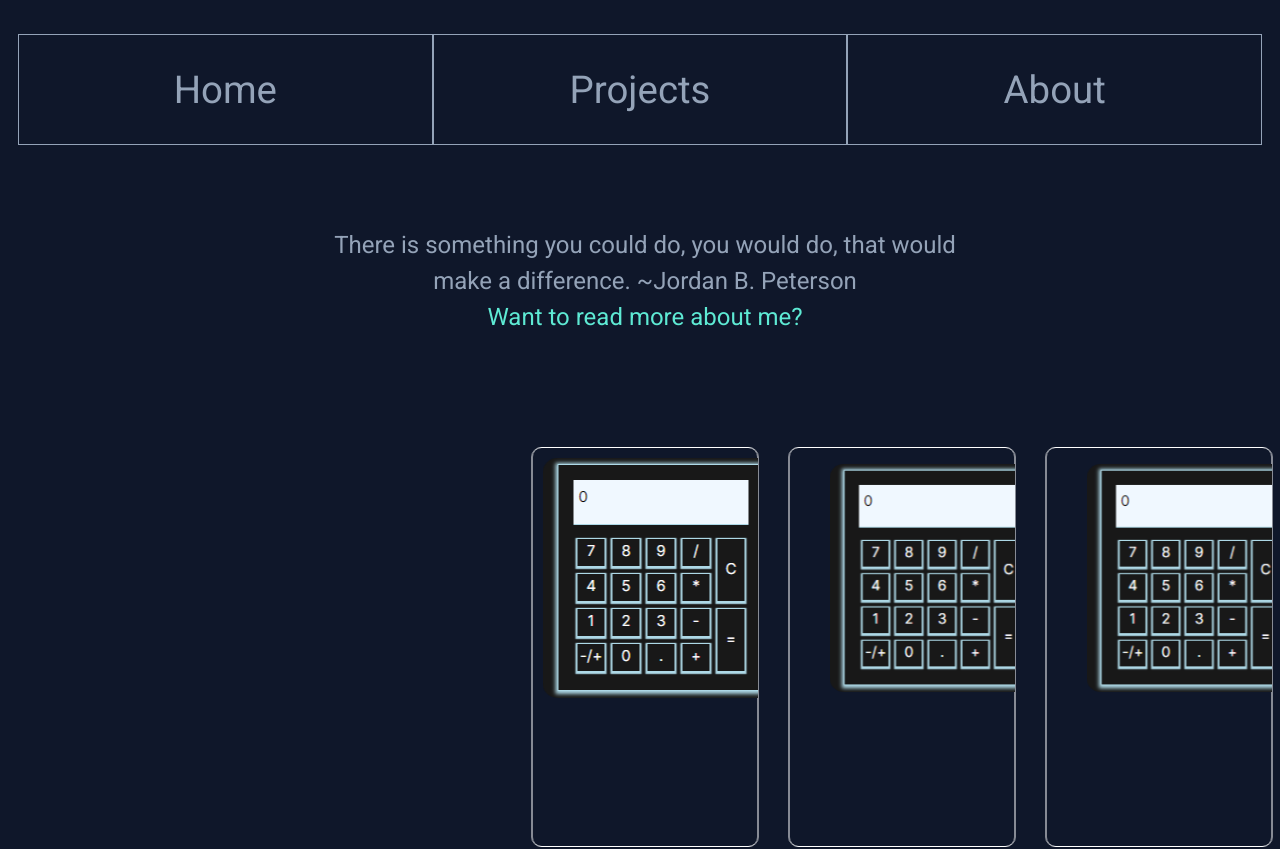
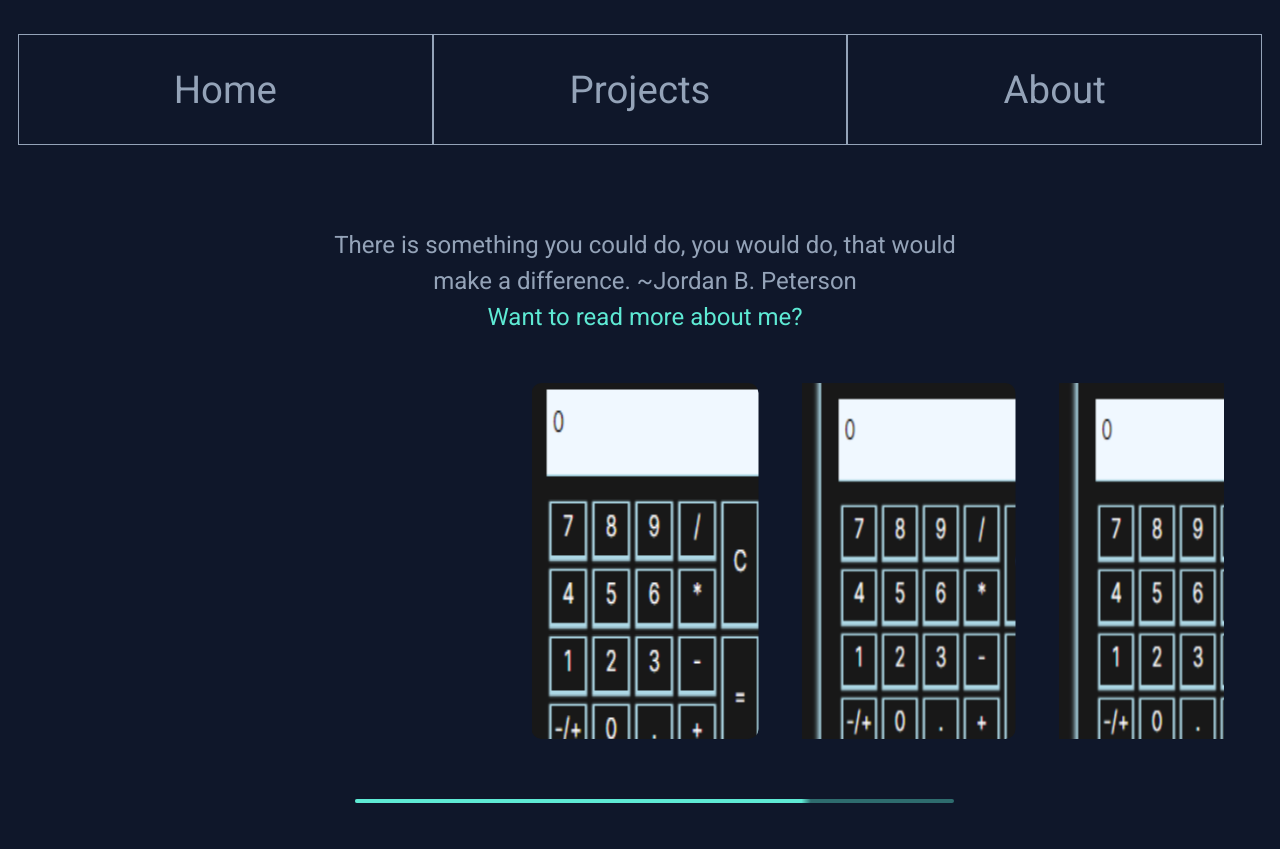
Before and after one commit to Schubi222/Porfolio, a Vue app in the folder Porfolio/: page / in a window 1280 px wide. Shown: the top 849 px of the page. Built offline with nearby package versions, Linux system fonts and the light colour scheme.

Commit message:
Swiper styles | contact form init

```diff
--- a/Porfolio/src/assets/SwiperCustomStyles.css
+++ b/Porfolio/src/assets/SwiperCustomStyles.css
@@ -71,22 +71,39 @@ body {
 .mySwiper {
   margin: 0 20rem;
   width: 80%;
-  height: 440px !important;
-  padding: 5rem 20rem;
+  height: fit-content !important;
+  padding: 2vh 5rem;
   overflow: hidden;
 }
 
 .swiper_custom_slide {
-  border: 1px solid white;
-  height: 400px;
+  /*border: 1px solid white;*/
+  height: clamp(200px, 100px + 20vw, 400px);
   overflow: hidden;
   border-radius: 10px;
   padding: 10px;
   box-sizing: border-box;
   cursor: pointer;
+  position: relative;
 }
 .swiper_custom_slide img {
   border-radius: 15px;
+  width: 130%;
+  height: 130%;
+  position: absolute;
+  left: -10%;
+  top: -10%;
+}
+
+.swiper-scrollbar {
+  margin-top: 4rem;
+}
+
+@media (max-width: 1024px) {
+  .mySwiper {
+    padding: 2vh 1rem;
+    width: 100%;
+  }
 }
 
 /*# sourceMappingURL=SwiperCustomStyles.css.map */
--- a/Porfolio/src/assets/SwiperCustomStyles.scss
+++ b/Porfolio/src/assets/SwiperCustomStyles.scss
@@ -1,5 +1,6 @@
 
 @use "base";
+@use "variables";
 .swiper-scrollbar{
   background: transparentize(rgba(94,234,212,1),0.6) !important;
   width: 60% !important;
@@ -18,19 +19,34 @@
 .mySwiper{
   margin: 0 20rem;
   width: 80%;
-  height: 440px !important;
-  padding: 5rem 20rem;
+  height: fit-content !important;
+  padding: 2vh 5rem;
   overflow: hidden;
 }
 .swiper_custom_slide{
-  border: 1px solid white;
-  height: 400px;
+  /*border: 1px solid white;*/
+  height: clamp(200px,calc(100px + 20vw) ,400px);
   overflow: hidden;
   border-radius: 10px;
   padding: 10px;
   box-sizing: border-box;
   cursor: pointer;
+  position: relative;
   & img{
     border-radius: 15px;
+    width: 130%;
+    height: 130%;
+    position: absolute;
+    left: -10%;
+    top: -10%;
   }
 }
+.swiper-scrollbar{
+  margin-top: 4rem;
+}
+@media (max-width:variables.$mobile) {
+  .mySwiper{
+    padding: 2vh 1rem;
+    width: 100%;
+  }
+}
--- a/Porfolio/src/views/HomeView.vue
+++ b/Porfolio/src/views/HomeView.vue
@@ -55,6 +55,7 @@
   @import "@/assets/HomeView.css";
   @import "@/assets/SwiperCustomStyles.css";
 
+
 /*  .Home-View{
     height: fit-content;
     width: 100%;
```
Also changed, not shown: Porfolio/src/components/ContactForm.vue (added, +12 -0 lines), 1 other file (tests, documents, lock files or other folders).
